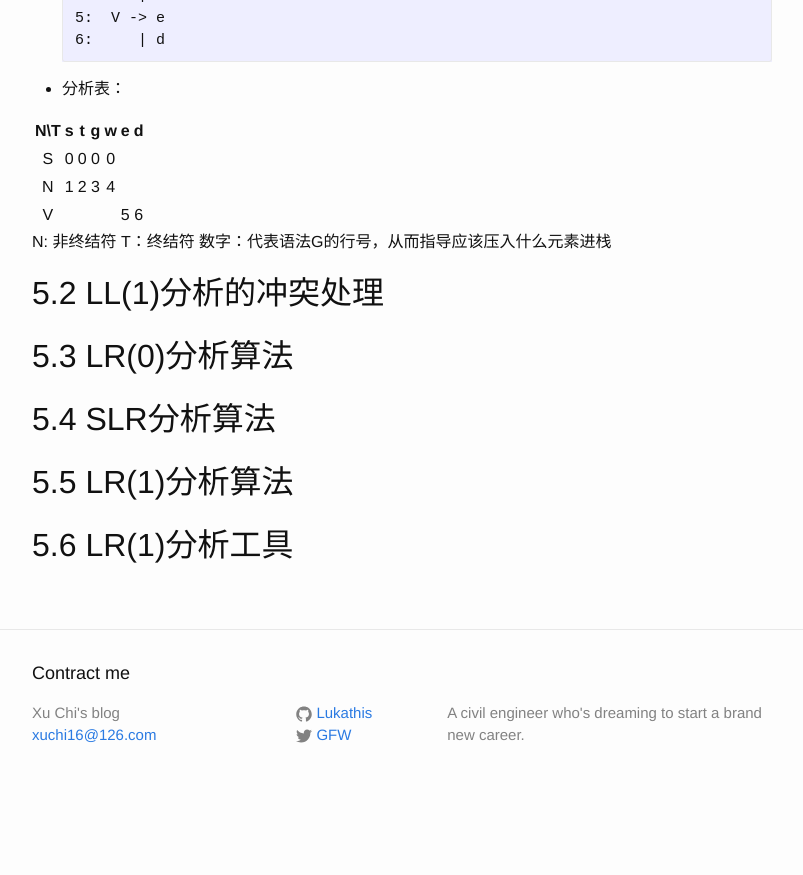
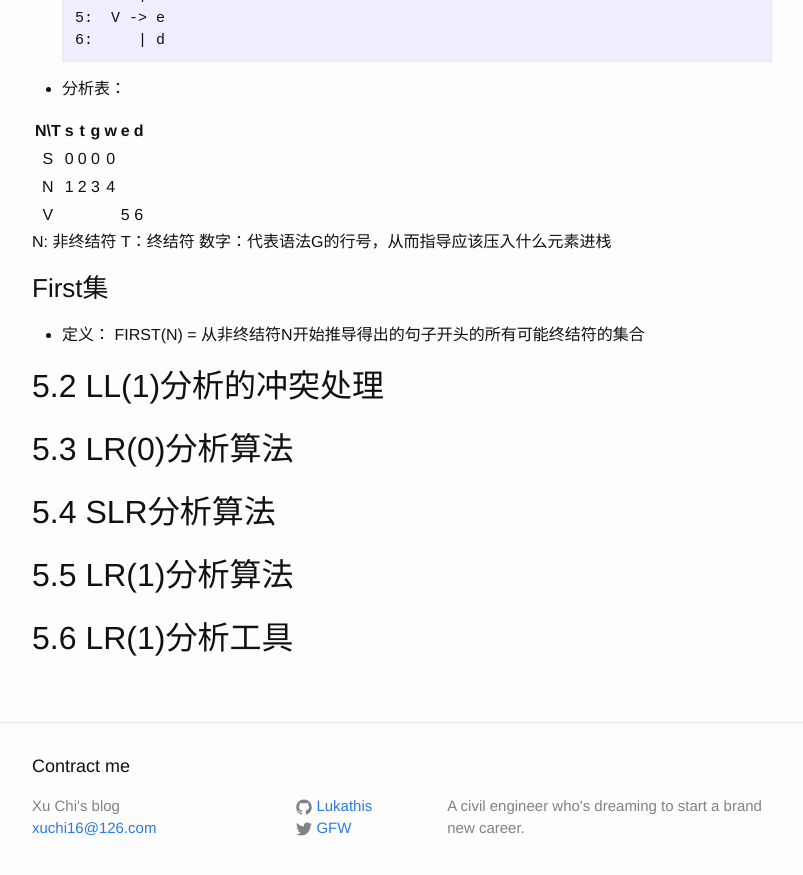
Before and after one commit to xuchi16/Lukathis.github.io, a Jekyll site: the page built from _posts/2018-02-24-编译原理笔记.markdown, in a window 1280 px wide and 900 px high, scrolled down 12502 px. Shown: the top 875 px of the window, without its empty margins (238-1041 px from the left). Built offline with Jekyll 4.4.1, drawn with Linux system fonts in a browser that asks for light colours; before the commit the page ends 13309 px from its top, so only the background shows below that.

Commit message:
first set

```diff
--- a/_posts/2018-02-24-编译原理笔记.markdown
+++ b/_posts/2018-02-24-编译原理笔记.markdown
@@ -553,6 +553,11 @@ N: 非终结符
 T：终结符
 数字：代表语法G的行号，从而指导应该压入什么元素进栈
 
+### First集
+
+* 定义：
+  FIRST(N) = 从非终结符N开始推导得出的句子开头的所有可能终结符的集合
+
 ## 5.2 LL(1)分析的冲突处理
 
 ## 5.3 LR(0)分析算法
```
